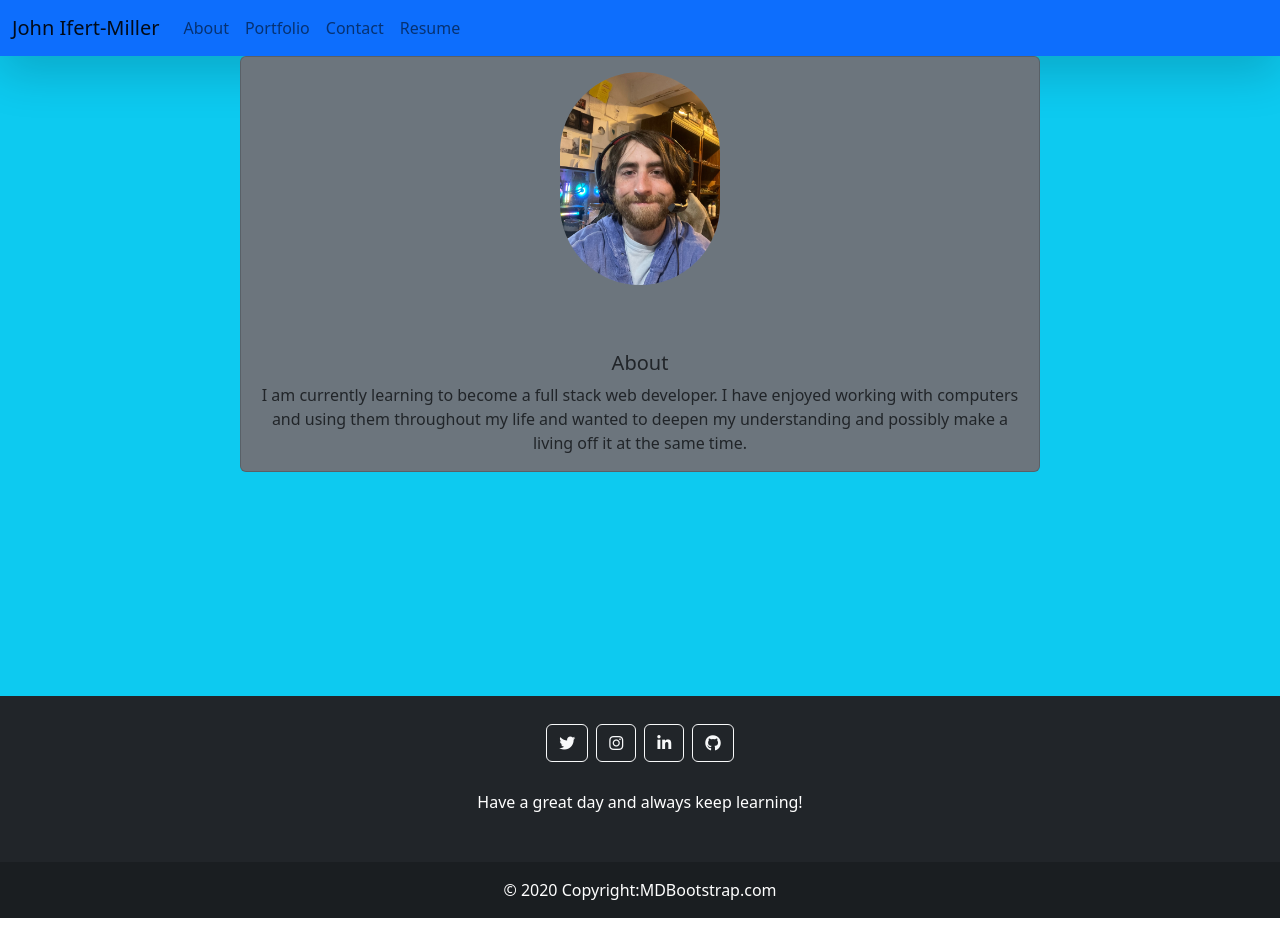
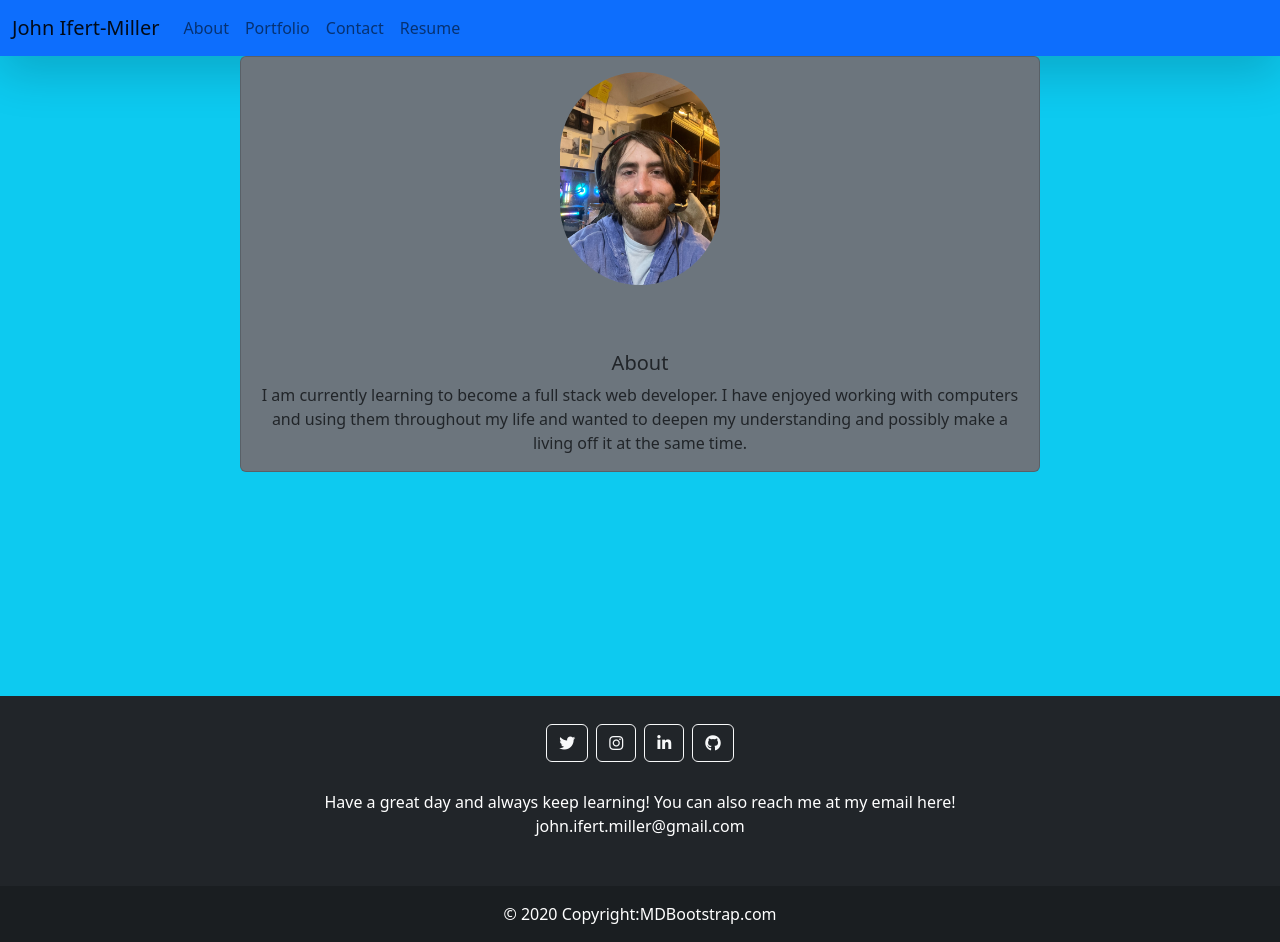
Before and after one commit to johnboy514/react-portfolio, a React (Create React App) app: page / in a window 1280 px wide. Before the commit the page ends 918 px from the top, so only its background shows below. Built offline with nearby package versions, Linux system fonts and the light colour scheme.

Commit message:
added email to footer to help with contacting

```diff
--- a/src/App.css
+++ b/src/App.css
@@ -36,3 +36,7 @@
     transform: rotate(360deg);
   }
 }
+
+html {
+  background-color: rgb(91, 192, 222);
+}
--- a/src/components/About/About.js
+++ b/src/components/About/About.js
@@ -1,5 +1,6 @@
 import React from "react";
 import Card from 'react-bootstrap/Card';
+import '../../App.css';
 
 
 const About = () => {
--- a/src/components/Contact/Contact.js
+++ b/src/components/Contact/Contact.js
@@ -3,6 +3,7 @@ import Button from 'react-bootstrap/Button';
 import Form from 'react-bootstrap/Form';
 import { useRef } from "react";
 import emailjs from '@emailjs/browser';
+import '../../App.css';
 
 function Contact() {
   const [visible, setVisible] = React.useState(false);
--- a/src/components/Footer/Footer.js
+++ b/src/components/Footer/Footer.js
@@ -1,4 +1,5 @@
 import React from 'react';
+import '../../App.css';
 import {
   MDBFooter,
   MDBContainer,
@@ -53,6 +54,9 @@ export default function App() {
         <section className='mb-4'>
           <p>
             Have a great day and always keep learning!
+            You can also reach me at my email here!
+            <br></br>
+            john.ifert.miller@gmail.com
           </p>
         </section>
 
--- a/src/components/Navbar/Navbar.js
+++ b/src/components/Navbar/Navbar.js
@@ -2,6 +2,7 @@ import React from "react";
 import Container from 'react-bootstrap/Container';
 import Nav from 'react-bootstrap/Nav';
 import Navbar from 'react-bootstrap/Navbar';
+import '../../App.css';
 
 function NavbarComponent() {
   return (
--- a/src/components/Portfolio/Portfolio.js
+++ b/src/components/Portfolio/Portfolio.js
@@ -3,6 +3,7 @@ import Card from 'react-bootstrap/Card';
 import Col from 'react-bootstrap/Col';
 import Row from 'react-bootstrap/Row';
 import './portfolio.css'
+import '../../App.css';
 
 function Portfolio() {
     const projects = [
--- a/src/components/Resume/Resume.js
+++ b/src/components/Resume/Resume.js
@@ -1,6 +1,7 @@
 import React, { useState } from "react";
 import { Document, Page } from 'react-pdf/dist/esm/entry.webpack'
 import Button from 'react-bootstrap/Button';
+import '../../App.css';
 
 function Resume() {
 
```
